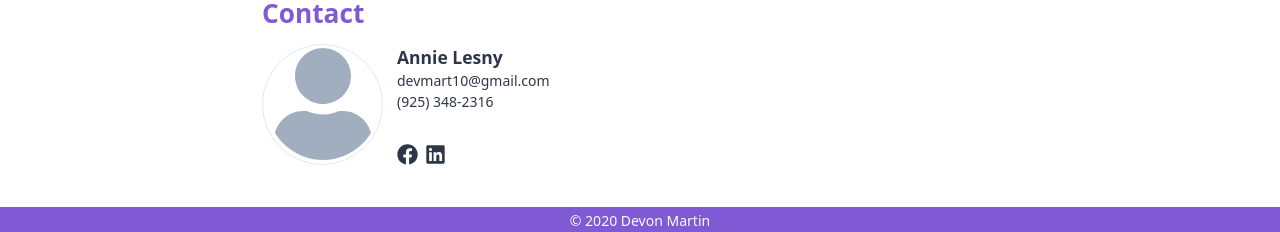
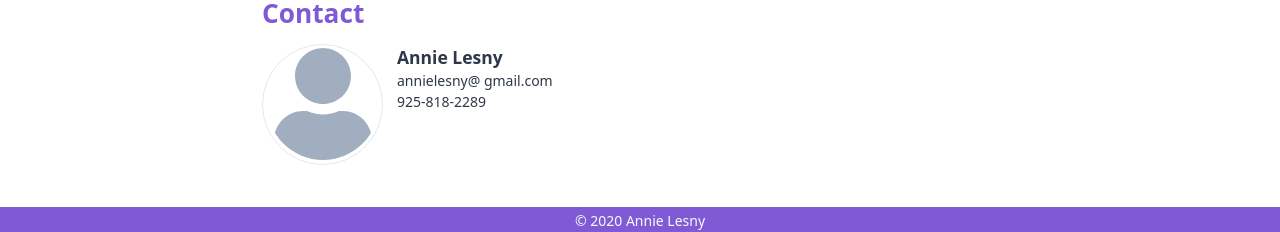
Before and after one commit to devmart10/annie-website, a Next.js app: page / in a window 1280 px wide. Shown: the part 680-912 px from the top of the page. Built offline with nearby package versions, Linux system fonts and the light colour scheme.

Commit message:
cleanup links and socials

```diff
--- a/src/components/Footer.js
+++ b/src/components/Footer.js
@@ -1,7 +1,9 @@
 import React from "react";
 
+import data from "../data/personal.json";
+
 const Footer = () => {
-  return <footer className="py-1 text-center text-gray-100 shadow-lg bg-primary">&copy; 2020 Devon Martin</footer>;
+  return <footer className="py-1 text-center text-gray-100 shadow-lg bg-primary">&copy; 2020 {data.full_name}</footer>;
 };
 
 export default Footer;
--- a/src/components/Header.js
+++ b/src/components/Header.js
@@ -2,6 +2,8 @@ import React, { useState } from "react";
 import Link from "next/link";
 import { FaBars } from "react-icons/fa";
 import styles from "./Header.module.css";
+
+import data from "../data/personal.json";
 
 // TODO refactor the setExpanded(false) code
 // this might be address when refactoring SEO to be page specific
@@ -17,7 +19,7 @@ const Header = () => {
           </button>
           <Link href="/">
             <a className="text-3xl font-light hover:no-underline" onClick={() => setExpanded(false)}>
-              Annie Lesny
+              {data.full_name}
             </a>
           </Link>
         </div>
@@ -37,19 +39,26 @@ const Header = () => {
             </Link>
           </li>
           <li>
-            <Link href="/pricing">
+            <Link href="/tutoring">
               <a className="underline" onClick={() => setExpanded(false)}>
-                Pricing
+                Tutoring
               </a>
             </Link>
           </li>
           <li>
+            <Link href="/pricing">
+              <a className="underline" onClick={() => setExpanded(false)}>
+                Fees
+              </a>
+            </Link>
+          </li>
+          {/* <li>
             <Link href="/testimonials">
               <a className="underline" onClick={() => setExpanded(false)}>
                 Testimonials
               </a>
             </Link>
-          </li>
+          </li> */}
           <li>
             <Link href="/contact">
               <a className="underline" onClick={() => setExpanded(false)}>
--- a/src/components/Header.module.css
+++ b/src/components/Header.module.css
@@ -5,5 +5,5 @@
 }
 
 .wrapper.expand .links {
-  max-height: 110px;
+  max-height: 140px;
 }
--- a/src/data/personal.json
+++ b/src/data/personal.json
@@ -1,8 +1,8 @@
 {
   "full_name": "Annie Lesny",
-  "email": "devmart10@gmail.com",
+  "email": "annielesny@ gmail.com",
   "location": "Santa Fe, NM",
-  "phone": "(925) 348-2316",
+  "phone": "925-818-2289",
   "socials": {
     "linkedin": "https://www.linkedin.com/in/devonmartin/",
     "facebook": "https://www.facebook.com/devon.martin.5496"
--- a/src/sections/Contact.js
+++ b/src/sections/Contact.js
@@ -22,9 +22,7 @@ const Contact = () => {
             <a href={`tel:+1${data.phone}`} className="font-normal">
               {data.phone}
             </a>
-            <div className="mt-auto text-2xl">
-              <Socials></Socials>
-            </div>
+            <div className="mt-auto text-2xl">{/* <Socials></Socials> */}</div>
           </div>
         </div>
       </div>
```
